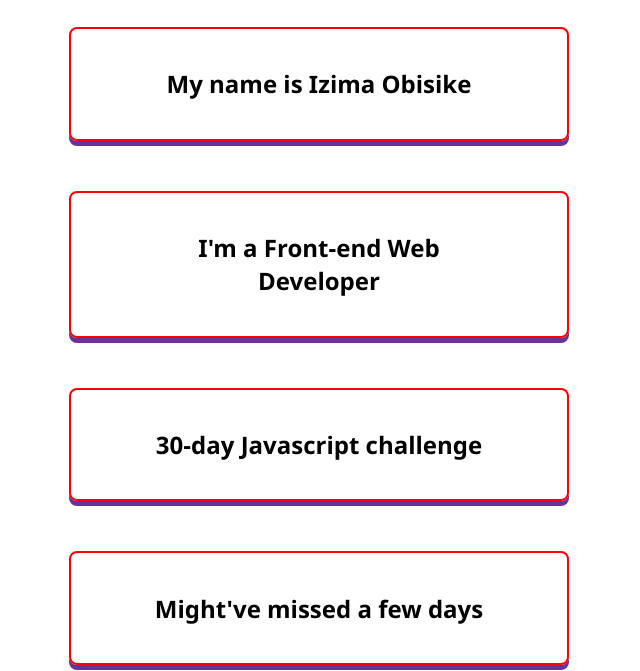
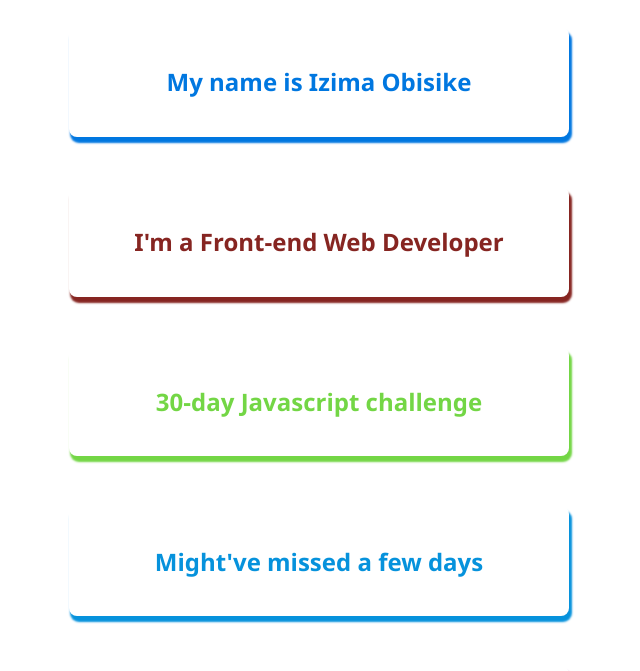
Before and after one commit to Izima01/Scroll-Animation, a plain HTML site: page index.html in a window 1280 px wide. Shown: the part 66-737 px from the top of the page, without its empty margins (321-961 px from the left). Drawn offline with Linux system fonts and the light colour scheme.

Commit message:
another commit

```diff
--- a/script.js
+++ b/script.js
@@ -1,18 +1,36 @@
 let target = document.querySelectorAll('.card');
+let titles = document.querySelectorAll(".title");
 
 window.addEventListener('DOMContentLoaded', checkTop)
 window.addEventListener('scroll', checkTop);
 
 function checkTop () {
     target.forEach(card => {
-        let threshold = window.innerHeight * 0.76;
+        let threshold = window.innerHeight * 0.85;
         let cardTop = card.getBoundingClientRect().top;
         if (cardTop < threshold) {
             card.classList.add("show");
         } else if (cardTop >= threshold) {
             card.classList.remove("show");
-        } if (cardTop < (-10)) {
+        } if (cardTop < (-60)) {
             card.classList.remove("show");
         }
     });
 };
+
+function generateColor() {
+    titles.forEach(title => {
+        let hexcode = "#";
+        let characters = "0123456789ABCDEF".split("");
+        for (let i = 0; i < 6; i++) {
+            let randomNum = Math.floor(Math.random()*16);
+            hexcode += characters[randomNum];
+            // console.log(hexcode, randomNum);
+            // console.log(Math.random());
+        }
+        title.style.color = hexcode;
+        title.parentElement.style.boxShadow = `2px 5px 2px 1px ${hexcode}`;
+    })
+}
+
+generateColor();
--- a/style.css
+++ b/style.css
@@ -27,9 +27,7 @@ main {
 }
 
 .card {
-    border: 2px solid red;
     border-radius: 8px;
-    box-shadow: 0px 5px 0 0 rebeccapurple;
     padding: 3% 5%;
     margin: 0 auto;
     min-width: 320px;
```
